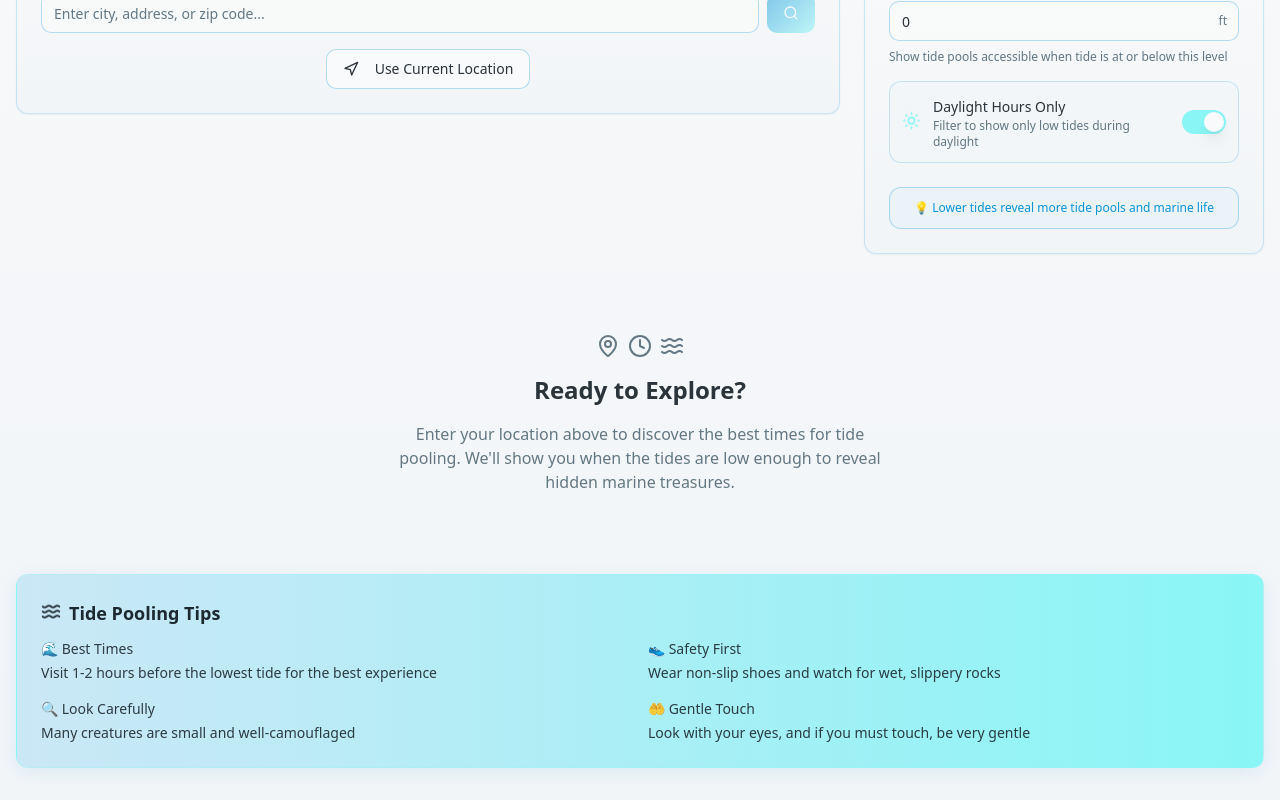
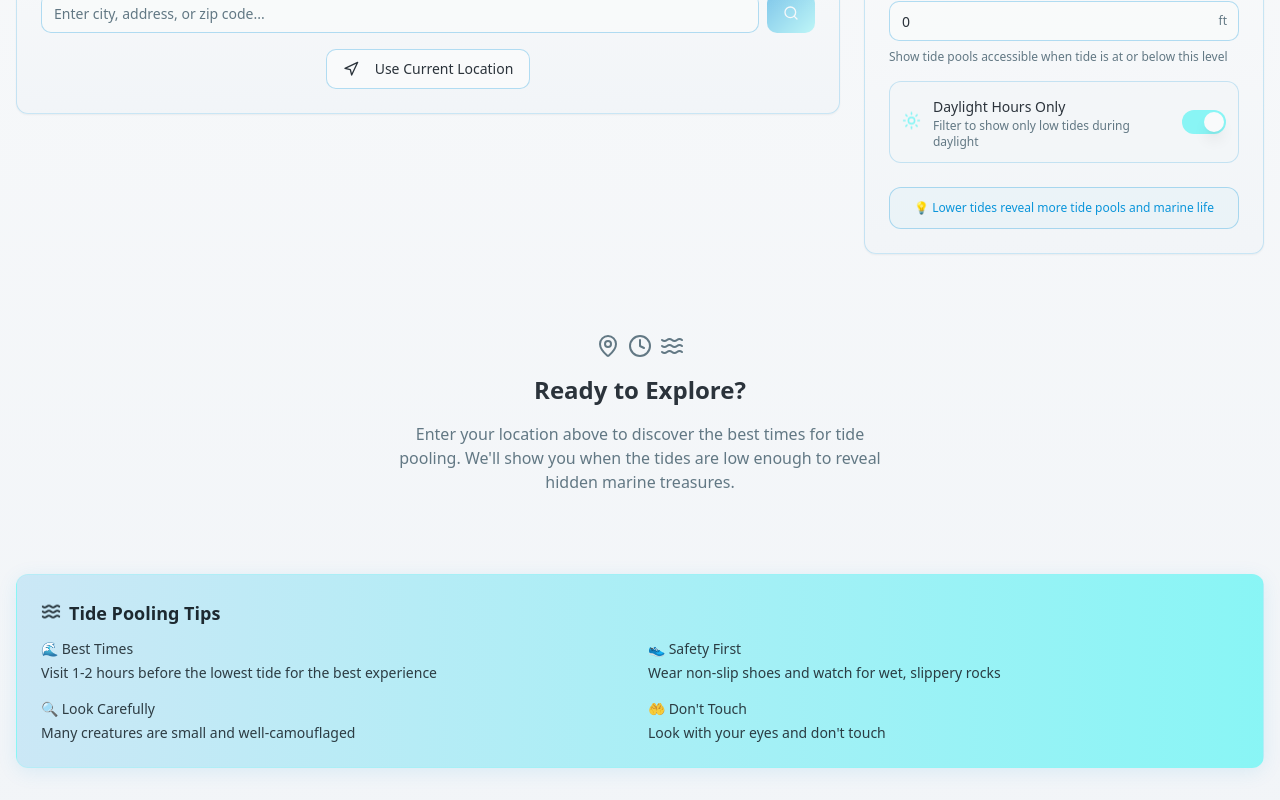
Before and after one commit to cndbain/tide-treasure-finder, a React (Vite) app: page / in a window 1280 px wide. Shown: the part 524-1324 px from the top of the page. Built offline with nearby package versions, Linux system fonts and the light colour scheme.

Commit message:
Code edited in Lovable Code Editor
Edited UI in Lovable

```diff
--- a/src/pages/Index.tsx
+++ b/src/pages/Index.tsx
@@ -146,8 +146,8 @@ const Index = () => {
               <p>Many creatures are small and well-camouflaged</p>
             </div>
             <div>
-              <p className="font-medium mb-1">🤲 Gentle Touch</p>
-              <p>Look with your eyes, and if you must touch, be very gentle</p>
+              <p className="font-medium mb-1">🤲 Don't Touch</p>
+              <p>Look with your eyes and don't touch</p>
             </div>
           </div>
         </div>
```
